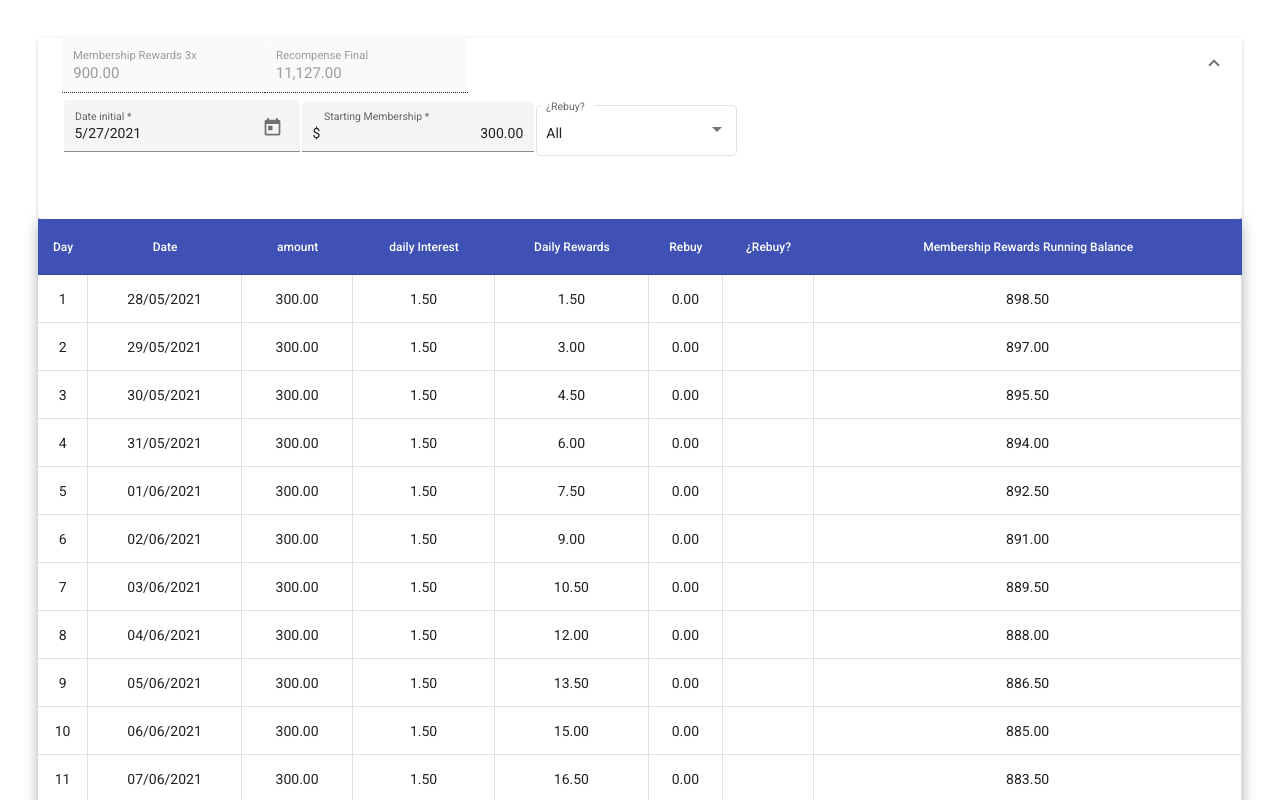
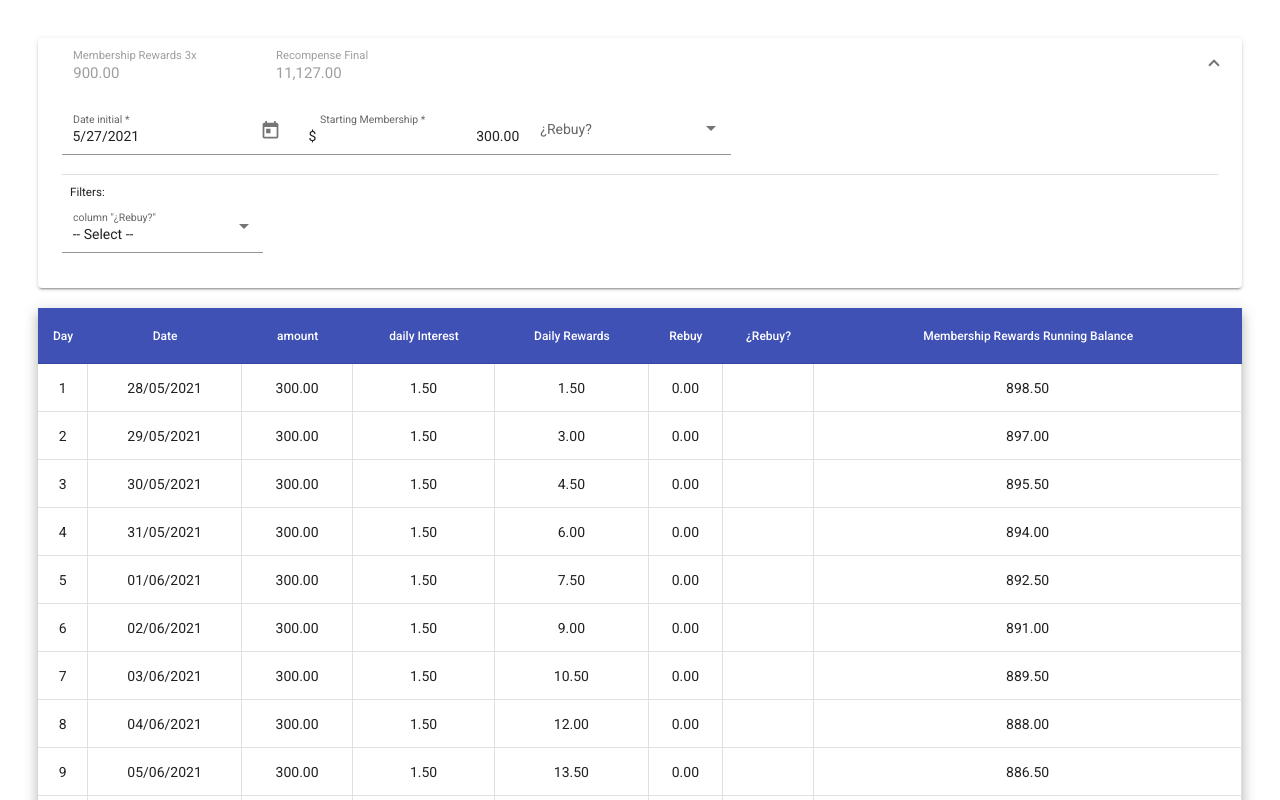
Before and after one commit to marioajuez/basica, an Angular app: page / in a window 1280 px wide. Shown: the top 800 px of the page. Built offline with nearby package versions, Linux system fonts and the light colour scheme.

Commit message:
se agregaron las funcionales de reinvertir y retirar dinamicamente todos y realizaon mejoras de diseño en el menu

```diff
--- a/src/app/app.component.html
+++ b/src/app/app.component.html
@@ -1,16 +1,12 @@
 
 <div class="form-sticky">
     <form name="form" #f="ngForm">
-
-
-
-
-
 
       <mat-accordion>
         <mat-expansion-panel [expanded]="true">
 
           <mat-expansion-panel-header [collapsedHeight]="'auto'" [expandedHeight]="'auto'">
+
             <mat-form-field appearance="fill">
               <mat-label>Membership Rewards 3x</mat-label>
               <input matInput disabled value="{{membership3X | number:'1.2'}}">
@@ -20,6 +16,9 @@
               <input matInput disabled value="{{ recompenseFinal | number:'1.2'}}">
             </mat-form-field>
         </mat-expansion-panel-header>
+
+      <mat-list>
+        <!-- <mat-list-item>Item 1 -->
 
 
           <mat-form-field appearance="fill">
@@ -77,23 +76,34 @@
           </mat-error>
           </mat-form-field>
 
-        <mat-form-field appearance="outline">
+          <mat-form-field appearance="fill">
             <mat-label>¿Rebuy?</mat-label>
+            <mat-select [value]="optionRebuy" name ="optionRebuy" [(ngModel)]="optionRebuy" >
+              <mat-option (click)="rebuyAlways()" [value]='true'>{{ 'always' | titlecase }}</mat-option>
+              <mat-option (click)="rebuyNever()" [value]='false'>{{ 'never'| titlecase}}</mat-option>
+            </mat-select>
+          </mat-form-field>
+
+        <mat-divider></mat-divider>
+          <h5 style="padding: 7px 8px 0; margin: 0;">Filters:</h5>
+          <mat-form-field appearance="fill">
+            <mat-label> column "¿Rebuy?" </mat-label>
             <mat-select [value]="select" [disabled] ="f.form.invalid"  name ="select" [(ngModel)]="select">
-            <mat-option value='all' >{{ 'all' | titlecase }}</mat-option>
+              <mat-option value='all' >{{ '-- select --' | titlecase }}</mat-option>
               <mat-option [value]='true' >{{ 'yes' | titlecase }}</mat-option>
               <mat-option [value]='false'>{{ 'no'| titlecase}}</mat-option>
             </mat-select>
           </mat-form-field>
+
+      </mat-list>
       </mat-expansion-panel>
     </mat-accordion>
 
 
 </form>
-
 </div>
 
-
+<!-- example-container" -->
 <div class=" mat-elevation-z8">
   <table  mat-table [dataSource]="dataSource">
 
@@ -101,6 +111,14 @@
     <tr mat-row  *matRowDef="let row; columns: displayedColumns;" [class.hide] = "!f.form.valid"></tr>
     <tr mat-footer-row *matFooterRowDef="['disclaimer']" [class.hide]="dataSource.filteredData.length != 0"></tr>
     <!-- <tr mat-row *matRowDef="let row; columns: displayedColumns;" [ngClass]="{'make': row.dailyRewards >= 50}"></tr> -->
+
+
+
+            <ng-container matColumnDef="#">
+              <th mat-header-cell *matHeaderCellDef [class.hide]="select =='all' || ''">#</th>
+              <td mat-cell [class.hide]="select =='all' || '' " *matCellDef="let i=index" >{{i+1}} </td>
+            </ng-container>
+
 
             <ng-container matColumnDef="day">
               <th mat-header-cell *matHeaderCellDef> Day </th>
--- a/src/app/app.component.scss
+++ b/src/app/app.component.scss
@@ -63,9 +63,16 @@ mat-grid-tile {
 
 
  ::ng-deep.mat-form-field-disabled .mat-form-field-underline{
-    border-bottom: 1px dotted;
+    // border-bottom: 1px dotted;
 
   }
+  .mat-accordion> .mat-expansion-panel-spacing:last-child, .mat-accordion > mat-expansion-panel{
+    margin-bottom: 20px;
+  }
+
+  // mat-expansion-panel{
+  //   margin-bottom: 20px;
+  // }
 
 
   .hide {
@@ -73,8 +80,11 @@ mat-grid-tile {
   }
 
   mat-form-field{
-    padding: 5px 0px 25px 2px;
+    // padding: 5px 0px 25px 2px;
+    padding:0;
   }
+
+
 
 
   .sticky{
@@ -160,12 +170,8 @@ input.example-right-align {
   // padding: 0 !important;
   margin-bottom: -1.25em;
 }
-// mat-form-field{
 
-// }
-
-// mat-expansion-panel {
-//   mat-expansion-panel-header {
-//     height: auto!important;
-//   }
-// }
+::ng-deep.mat-form-field-appearance-fill .mat-form-field-flex {
+  background: white !important;
+  /* background-color: rgba(0,0,0,.04); */
+}
--- a/src/app/app.component.ts
+++ b/src/app/app.component.ts
@@ -61,6 +61,7 @@ export class AppComponent {
   timeout: any = null;
 
   public displayedColumns: string[] = [
+    '#',
     'day',
     'date',
     'amount',
@@ -75,83 +76,15 @@ export class AppComponent {
   select = 'all';
   filterSelect = '';
 
-
-
+  optionRebuy = ""
 
   constructor() {
-    this.withRebuyAll();
+    this.initilizateTable();
     this.dataSource.data = this.table;
     this.dataSource.filterPredicate = this.createFilter();
   }
 
-  ngOnInit() {
-    this.ngForm.form.valueChanges.subscribe((form) => {
-      this.filterSelect = form.select;
-      this.dataSource.filter = JSON.stringify(this.filterSelect);
-    });
-  }
-
-  createFilter() {
-    let filterFunction = function (data, filter) {
-
-      let searchTerms = JSON.parse(filter);
-      if (searchTerms == 'all') {
-        return (
-          String(data.isCheck).includes('true') ||
-          String(data.isCheck).includes('false')
-        );
-      } else {
-        return String(data.isCheck).includes(filter) && data.dailyRewards >= 50;
-      }
-    };
-    return filterFunction;
-  }
-
-
-  public triggerEventKey(event: any) {
-    if (this.userData.membership != null)
-      this.membership3X = parseFloat(this.userData.membership) * 3.0;
-    else
-      this.membership3X = 0;
-
-    clearTimeout(this.timeout);
-    this.timeout = setTimeout(() => {
-      this.select = "all"
-      this.updateTable();
-
-      // this.table[0].amount
-      // if(isNaN(this.table[0].amount) || this.table[0].amount ){
-
-
-      // }
-
-
-    }, 1000);
-
-
-  }
-
-  initilizateTable() {
-    // this.withoutRebuyAll();
-  }
-
-  public check(event, indice) {
-    setTimeout(() => {
-      const idCheck = indice - 1;
-      this.table[idCheck].isCheck = event.checked;
-
-      if (this.table[idCheck].isCheck) {
-        this.invert(idCheck);
-        this.dataSource.data = this.dataSource.data;
-      } else {
-        this.retire(idCheck);
-        this.dataSource.data = this.dataSource.data;
-      }
-    }, 250);
-  }
-
-
-  public withRebuyAll() {
+    public initilizateTable() {
     let dailyRewards = 0;
     let amount = parseFloat(this.userData.membership);
 
@@ -190,6 +123,127 @@ export class AppComponent {
     }
     this.recompenseFinal = this.table[this.table.length - 1].membershipBalance;
   }
+
+
+
+  rebuyNever(){
+    this.membershipBalance = 0
+    this.dailyRewards = 0;
+    this.amount = parseFloat(this.userData.membership);
+    this.rebuy = 0;
+    this.membershipBalance = this.amount * 3 - this.amount * 0.005;
+
+    this.table.forEach ( (element,index) =>{
+      this.dailyRewards += this.amount * 0.005;
+      this.rebuy = parseFloat((this.dailyRewards / 50.0).toString().split('.')[0]) * 50.0;
+      if (this.rebuy >= 2000) this.rebuy = 2000;
+
+      element.isCheck= false
+      element.date = new Date(this.userData.date).setDate(new Date(this.userData.date).getDate() + (index + 1)),
+      element.amount = this.amount,
+      element.dailyInterest = this.amount * 0.005,
+      element.dailyRewards = this.dailyRewards,
+      element.rebuy = this.rebuy
+      element.membershipBalance = this.membershipBalance
+
+      if (this.dailyRewards >= 50) {
+        this.amount = parseFloat(this.userData.membership);
+        this.dailyRewards -= this.rebuy;
+        this.membershipBalance += this.rebuy * 3 - this.amount * 0.005;
+      } else  this.membershipBalance += this.rebuy * 3 - this.amount * 0.005;
+    });
+    this.recompenseFinal = this.table[this.table.length - 1].membershipBalance;
+    this.dataSource.data = this.dataSource.data;
+  }
+
+
+  rebuyAlways(){
+    this.membershipBalance = 0
+    this.dailyRewards = 0;
+    this.amount = parseFloat(this.userData.membership);
+    this.rebuy = 0;
+    this.membershipBalance = this.amount * 3 - this.amount * 0.005;
+    let isCheck = false;
+
+
+    this.table.forEach ( (element,index) =>{
+      this.dailyRewards += this.amount * 0.005;
+      this.rebuy = parseFloat((this.dailyRewards / 50.0).toString().split('.')[0]) * 50.0;
+      if (this.rebuy >= 2000) this.rebuy = 2000;
+      if (this.dailyRewards >= 50)  isCheck = true;
+
+      element.isCheck= isCheck
+      element.date = new Date(this.userData.date).setDate(new Date(this.userData.date).getDate() + (index + 1)),
+      element.amount = this.amount,
+      element.dailyInterest = this.amount * 0.005,
+      element.dailyRewards = this.dailyRewards,
+      element.rebuy = this.rebuy
+      element.membershipBalance = this.membershipBalance
+
+      if (this.dailyRewards >= 50) {
+        isCheck = false;
+        this.amount += this.rebuy;
+        this.dailyRewards -= this.rebuy;
+        this.membershipBalance += this.rebuy * 3 - this.amount * 0.005;
+      } else  this.membershipBalance += this.rebuy * 3 - this.amount * 0.005;
+    });
+    this.recompenseFinal = this.table[this.table.length - 1].membershipBalance;
+    this.dataSource.data = this.dataSource.data;
+  }
+
+  ngOnInit() {
+    this.ngForm.form.valueChanges.subscribe((form) => {
+      this.filterSelect = form.select;
+      this.dataSource.filter = JSON.stringify(this.filterSelect);
+    });
+  }
+
+  createFilter() {
+    let filterFunction = function (data, filter) {
+
+      let searchTerms = JSON.parse(filter);
+      if (searchTerms == 'all') {
+        return (
+          String(data.isCheck).includes('true') ||
+          String(data.isCheck).includes('false')
+        );
+      } else {
+        return String(data.isCheck).includes(filter) && data.dailyRewards >= 50;
+      }
+    };
+    return filterFunction;
+  }
+
+
+  public triggerEventKey(event: any) {
+    if (this.userData.membership != null)
+      this.membership3X = parseFloat(this.userData.membership) * 3.0;
+    else
+      this.membership3X = 0;
+
+    clearTimeout(this.timeout);
+    this.timeout = setTimeout(() => {
+      this.select = "all"
+      this.updateTable();
+    }, 1000);
+  }
+
+  public check(event, indice) {
+    setTimeout(() => {
+      const idCheck = indice - 1;
+      this.table[idCheck].isCheck = event.checked;
+
+      if (this.table[idCheck].isCheck) {
+        this.invert(idCheck);
+        this.dataSource.data = this.dataSource.data;
+      } else {
+        this.retire(idCheck);
+        this.dataSource.data = this.dataSource.data;
+      }
+    }, 250);
+  }
+
+
 
   public withoutRebuyAll() {
     let dailyRewards = 0;
@@ -309,6 +363,8 @@ export class AppComponent {
   }
 
   updateTable() {
+
+
     this.rebuy = 0;
     this.amount = parseFloat(this.userData.membership);
     this.dailyRewards = 0;
@@ -336,10 +392,17 @@ export class AppComponent {
         this.dailyRewards -= this.rebuy;
         this.membershipBalance += this.rebuy * 3 - this.amount * 0.005;
       } else this.membershipBalance += this.rebuy * 3 - this.amount * 0.005;
+
+      this.dataSource.data = this.dataSource.data;
     });
 
     this.recompenseFinal = this.table[this.table.length - 1].membershipBalance;
   }
+
+
+
+
+
   dataPicker(event?) {
     this.table.forEach((element, index) => {
       element.date = new Date(this.userData.date).setDate(
```
Lines whose indentation alone changed are shown as unchanged.
